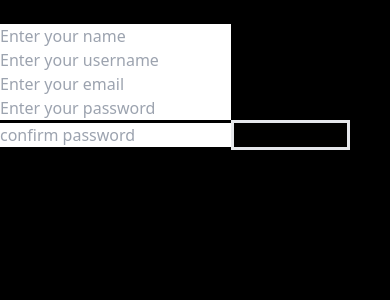
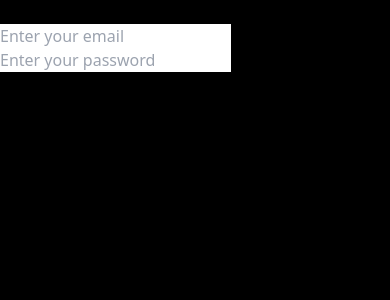
Before and after one commit to n43-3m/instaClone-Frontend, a React (Vite) app: page / in a window 390 px wide. Shown: the top 300 px of the page. Built offline with nearby package versions, Linux system fonts and the light colour scheme.

Commit message:
add login page and make it responsive

```diff
--- a/src/App.jsx
+++ b/src/App.jsx
@@ -4,6 +4,7 @@ import SideBar from "./SideBar";
 import SearchBlock from "./SearchBlock";
 import NewPostModal from "./NewPostModal";
 import SignUpPage from "./SignUpPage";
+import LogInPage from "./LogInPage";
 
 export default function App() {
   const [searchOpen, setSearchOpen] = useState(false);
@@ -21,6 +22,7 @@ export default function App() {
     //     <NewPostModal createPost={createPost} setCreatePost={setCreatePost} />
     //   )}
     // </div>
-    <SignUpPage />
+    // <SignUpPage />
+    <LogInPage />
   );
 }
--- /dev/null
+++ b/src/LogInPage.jsx
@@ -0,0 +1,41 @@
+export default function LogInPage() {
+  return (
+    <div className="flex justify-center items-center w-screen h-screen p-3">
+      <div className="w-screen md:w-[600px] lg:w-[800px] p-3 sm:p-6 border border-white/30 rounded-lg text-white">
+        {/* <span className="border-b-2 pb-3 px-5 border-white/20 text-center"></span> */}
+        <p className="text-center text-2xl font-bold mb-8">Log In</p>
+        <form action="#">
+          <input
+            type="text"
+            placeholder="Enter your email"
+            className="border border-white/20 px-2 bg-transparent py-2 rounded-md w-full mb-5"
+          />
+          <input
+            type="text"
+            placeholder="Enter your password"
+            className="border border-white/20 px-2 bg-transparent py-2 rounded-md w-full mb-5"
+          />
+
+          {/* <input type="submit"  />  */}
+          <div className="flex justify-center items-center bg-black">
+            <button
+              type="submit"
+              className=" rounded-lg font-semibold py-2 px-3 mb-5 bg-gradient-to-r from-[#833ab4] via-[#fd1d1d] to-[#fcb045]"
+            >
+              Log In
+            </button>
+          </div>
+        </form>
+
+        <div>
+          <p className="text-center">
+            Don't' have an account?{" "}
+            <a href="/login" className="font-bold hover:underline">
+              Sign Up
+            </a>
+          </p>
+        </div>
+      </div>
+    </div>
+  );
+}
--- a/src/SignUpPage.jsx
+++ b/src/SignUpPage.jsx
@@ -32,7 +32,9 @@ export default function SignUpPage() {
             className="border border-white/20 px-2 bg-transparent py-2 rounded-md w-full mb-5"
           />
           {/* <input type="submit"  />  */}
-          <button type="submit" className="w-full rounded-lg py-2 mb-5 gradientStroke">Create account</button>
+          <div className="flex items-center justify-center">
+          <button type="submit" className=" rounded-lg font-semibold py-2 px-3 mb-5 bg-gradient-to-r from-[#833ab4] via-[#fd1d1d] to-[#fcb045]">Create account</button>
+          </div>
 
         </form>
 
```
